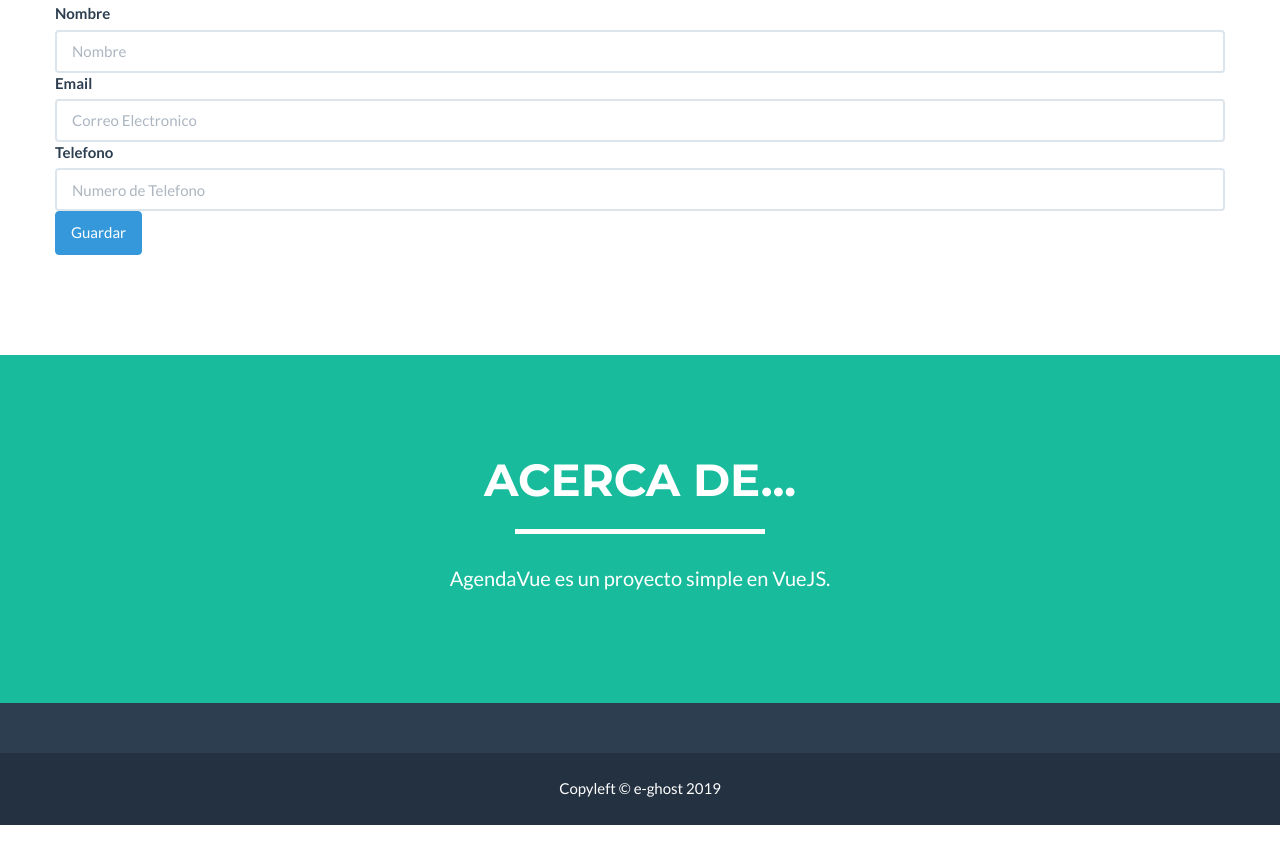
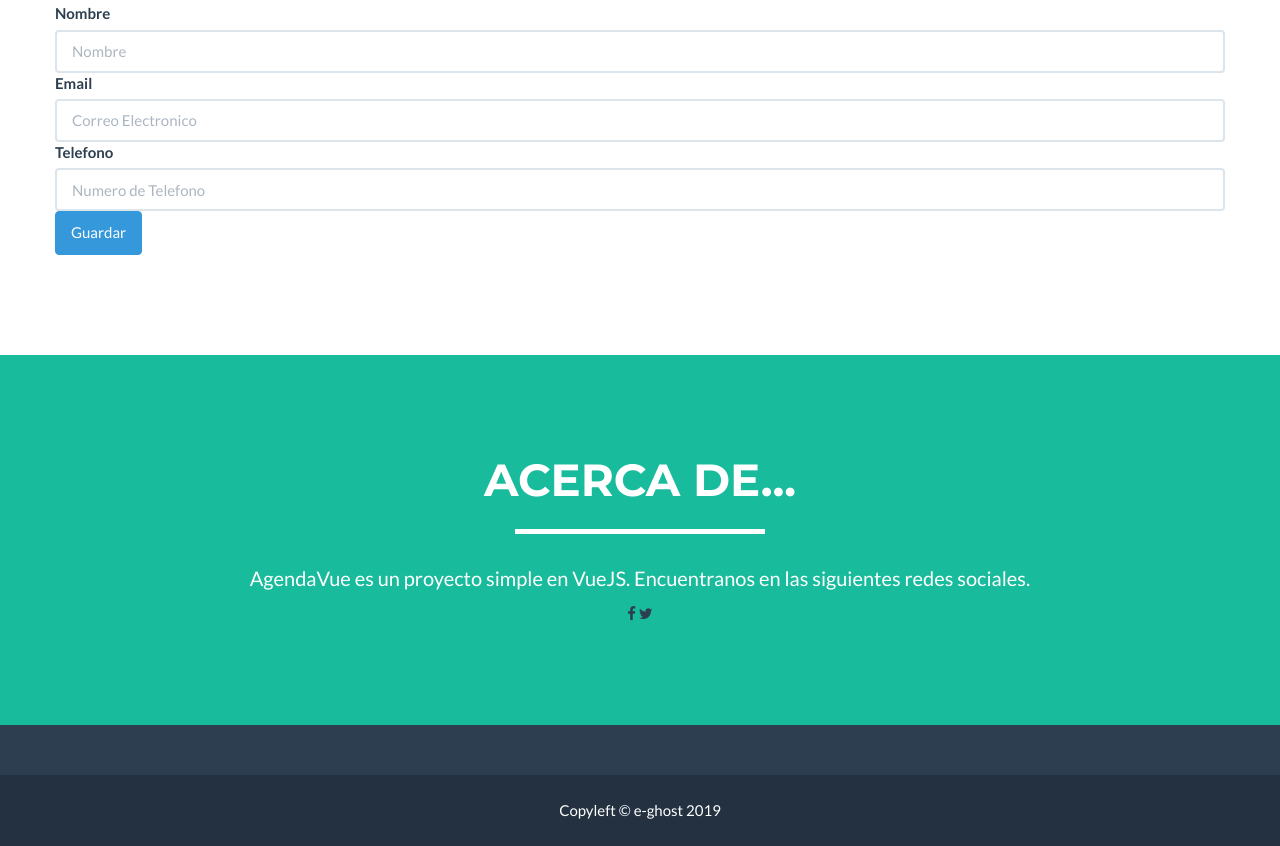
Before and after one commit to joeldelacalle/IWAgenda, a plain HTML site: page index.html in a window 1280 px wide. Shown: the part 1111-1957 px from the top of the page. Before the commit the page ends 1936 px from the top, so only its background shows below. Drawn offline with nearby package versions, Linux system fonts and the light colour scheme; no server answers.

Commit message:
twitter y facebook(imanol)

```diff
--- a/index.html
+++ b/index.html
@@ -151,7 +151,9 @@
             </div>
             <div class="row">
                 <div class="col-lg-12 text-center">
-                    <p>AgendaVue es un proyecto simple en VueJS.</p>
+                    <p>AgendaVue es un proyecto simple en VueJS. Encuentranos en las siguientes redes sociales.</p>
+                    <a href="https://www.facebook.com/" class="fa fa-facebook"></a>
+                    <a href="https://twitter.com/vue_car" class="fa fa-twitter"></a>
                 </div>
             </div>
         </div>
```
